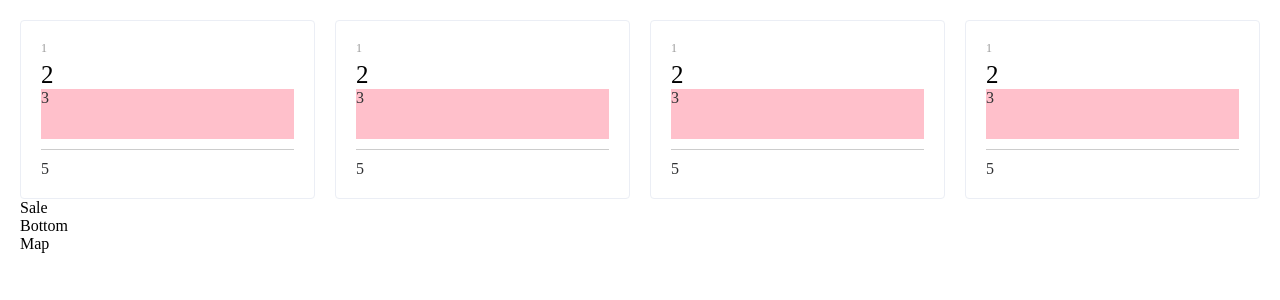
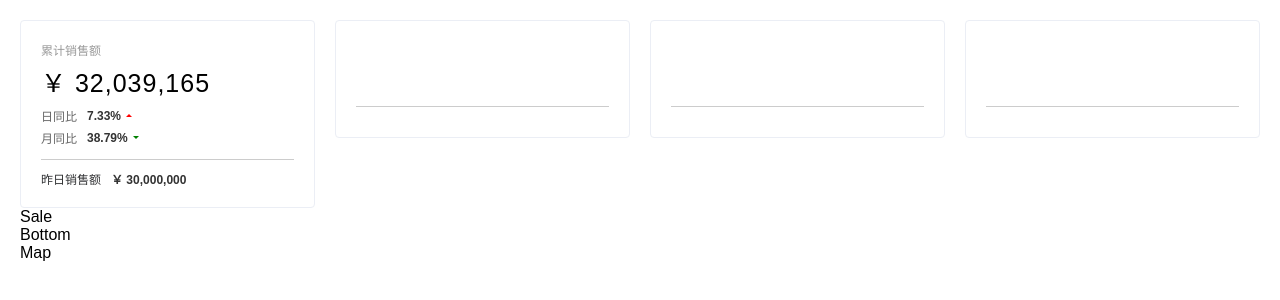
Before and after one commit to MrCrazyLeo/imooc-datav-report-dev, a Vue app: page /#/ in a window 1280 px wide. Shown: the top 300 px of the page. Built offline with nearby package versions, Linux system fonts and the light colour scheme.

Commit message:
累计销售额卡片开发

```diff
--- a/src/App.vue
+++ b/src/App.vue
@@ -19,5 +19,6 @@ body,
   width: 100%;
   margin: 0;
   padding: 0;
+  font-family: Microsoft YaHei, Arial, Helvetica, sans-serif;
 }
 </style>
--- a/src/components/CommonCard/index.vue
+++ b/src/components/CommonCard/index.vue
@@ -1,16 +1,24 @@
 <template>
   <div class="common-card">
-    <div class="title">1</div>
-    <div class="value">2</div>
-    <div class="chart">3</div>
+    <div class="title">{{ title }}</div>
+    <div class="value">{{ value }}</div>
+    <div class="chart">
+      <slot></slot>
+    </div>
     <div class="line" />
-    <div class="total">5</div>
+    <div class="total">
+      <slot name="footer"></slot>
+    </div>
   </div>
 </template>
 
 <script>
 export default {
-  name: 'CommonCard'
+  name: 'CommonCard',
+  props: {
+    title: String,
+    value: String
+  }
 }
 </script>
 
@@ -27,10 +35,36 @@ export default {
 }
 .chart {
   height: 50px;
-  background: pink;
 }
 .line {
   margin: 10px 0;
   border-top: 1px solid #ccc;
 }
+.total {
+  font-size: 12px;
+}
 </style>
+
+<style lang="scss">
+.emphasis {
+  margin-left: 10px;
+  color: #333;
+  font-weight: 700;
+}
+.increase {
+  width: 0;
+  height: 0;
+  border-width: 3px;
+  border-color: transparent transparent red transparent;
+  border-style: solid;
+  margin: 0 0 3px 5px;
+}
+.decrease {
+  width: 0;
+  height: 0;
+  border-width: 3px;
+  border-color: green transparent transparent transparent;
+  border-style: solid;
+  margin: 3px 0 0 5px;
+}
+</style>
--- a/src/components/TopView/components/TotalSales/index.vue
+++ b/src/components/TopView/components/TotalSales/index.vue
@@ -1,9 +1,31 @@
 <template>
-  <common-card />
+  <common-card
+    title="累计销售额"
+    value="￥ 32,039,165"
+  >
+    <template>
+      <div class="compare-wrapper">
+        <div class="compare">
+          <span>日同比</span>
+          <span class="emphasis">7.33%</span>
+          <div class="increase"></div>
+        </div>
+        <div class="compare">
+          <span>月同比</span>
+          <span class="emphasis">38.79%</span>
+          <div class="decrease"></div>
+        </div>
+      </div>
+    </template>
+    <template v-slot:footer>
+      <span>昨日销售额</span>
+      <span class="emphasis">￥ 30,000,000</span>
+    </template>
+  </common-card>
 </template>
 
 <script>
-import commonCardMixin from '../../../../utils/mixins/commonCardMixin'
+import commonCardMixin from '@/utils/mixins/commonCardMixin'
 export default {
   name: 'TotalSales',
   mixins: [commonCardMixin],
@@ -12,4 +34,18 @@ export default {
 </script>
 
 <style lang='scss' scoped>
+.compare-wrapper {
+  font-size: 12px;
+  height: 100%;
+  display: flex;
+  flex-direction: column;
+  justify-content: center;
+  .compare {
+    margin-top: 5px;
+    color: #666;
+    display: flex;
+    flex-direction: row;
+    align-items: center;
+  }
+}
 </style>
--- a/src/router/index.js
+++ b/src/router/index.js
@@ -1,6 +1,6 @@
 import Vue from 'vue'
 import VueRouter from 'vue-router'
-import Home from '../views/Home.vue'
+import Home from '@/views/Home.vue'
 
 Vue.use(VueRouter)
 
--- a/src/utils/mixins/commonCardMixin.js
+++ b/src/utils/mixins/commonCardMixin.js
@@ -1,4 +1,4 @@
-import CommonCard from '../../components/CommonCard/index'
+import CommonCard from '@/components/CommonCard/index'
 
 export default {
   components: {
--- /dev/null
+++ b/webpack.config.js
@@ -0,0 +1,20 @@
+const path = require('path')
+// const webpack = require('webpack')
+
+module.exports = {
+  entry: './src/main.js', // 项目的入口文件，webpack会从main.js开始，把所有依赖的js都加载打包
+  output: {
+    path: path.resolve(__dirname, './dist'), // 项目的打包文件路径
+    publicPath: '/dist/', // 通过devServer访问路径
+    filename: 'build.js' // 打包后的文件名
+  },
+  devServer: {
+    historyApiFallback: true, // historyApiFallback设置为true那么所有的路径都执行index.html。
+    overlay: true // 将错误显示在html之上
+  },
+  resolve: {
+    alias: {
+      '@': path.resolve('src')
+    }
+  }
+}
```
Also changed, not shown: src/views/Home.vue (+4 -4 lines).
